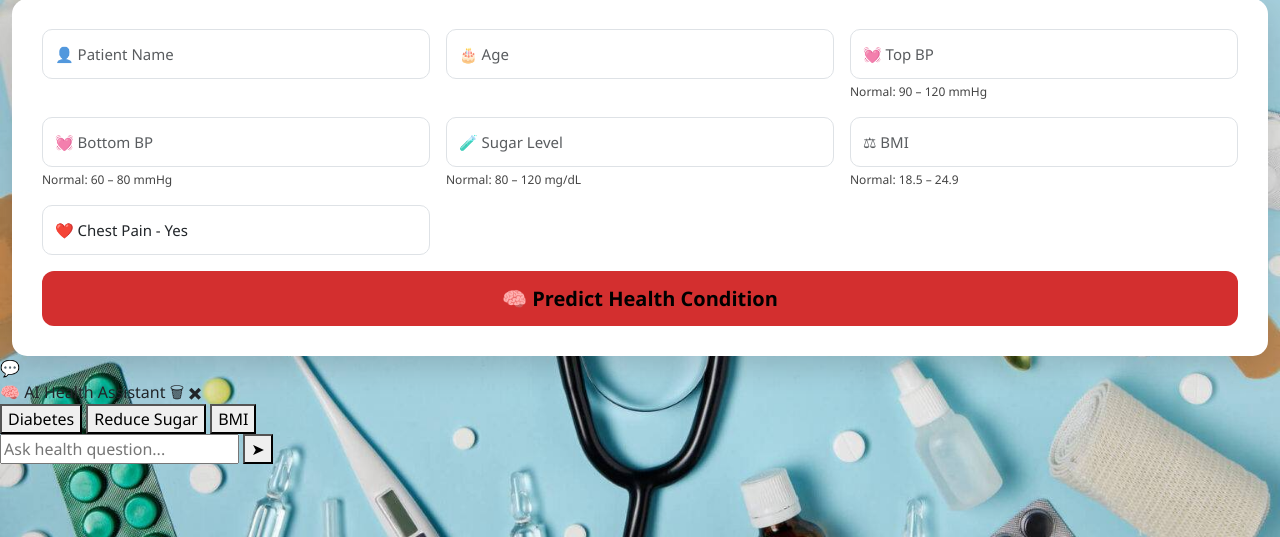
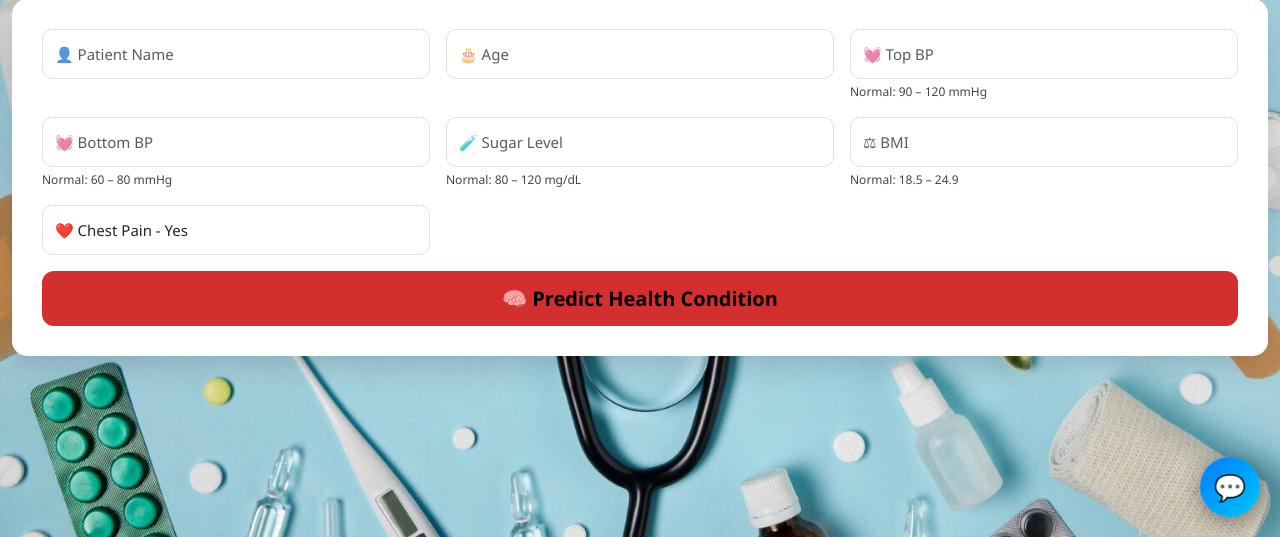
Before and after one commit to Niyastech007/ai-health-diagnosis, a Flask app: page / in a window 1280 px wide. Shown: the part 263-800 px from the top of the page. Run offline with Flask 3, Linux system fonts and the light colour scheme; a user stored in the database is signed in; parts of the project's set-up code (start-up, migrations or seed data) failed here and were passed over.

Commit message:
Update index.html

```diff
--- a/templates/index.html
+++ b/templates/index.html
@@ -344,6 +344,144 @@ display:block;
 font-size:12px;
 margin-top:4px;
 color:#444;
+}
+
+#chat-toggle{
+position:fixed;
+bottom:20px;
+right:20px;
+width:60px;
+height:60px;
+background:linear-gradient(135deg,#007bff,#00c6ff);
+color:white;
+font-size:26px;
+display:flex;
+align-items:center;
+justify-content:center;
+border-radius:50%;
+cursor:pointer;
+box-shadow:0 5px 20px rgba(0,0,0,0.4);
+z-index:999;
+}
+
+#chat-container{
+position:fixed;
+bottom:90px;
+right:20px;
+width:340px;
+height:460px;
+background:white;
+border-radius:20px;
+box-shadow:0 10px 30px rgba(0,0,0,0.4);
+display:none;
+flex-direction:column;
+overflow:hidden;
+z-index:999;
+animation:fadeIn 0.3s ease;
+}
+
+@keyframes fadeIn{
+from{opacity:0;transform:translateY(20px);}
+to{opacity:1;transform:translateY(0);}
+}
+
+.chat-header{
+background:linear-gradient(135deg,#007bff,#00c6ff);
+color:white;
+padding:12px;
+font-weight:bold;
+position:relative;
+}
+
+.close-btn{
+position:absolute;
+right:10px;
+top:10px;
+cursor:pointer;
+}
+
+.clear-btn{
+position:absolute;
+right:40px;
+top:10px;
+cursor:pointer;
+}
+
+.chat-area{
+flex:1;
+padding:10px;
+overflow-y:auto;
+background:#f7f9fc;
+}
+
+.chat-input{
+display:flex;
+border-top:1px solid #ddd;
+}
+
+.chat-input input{
+flex:1;
+border:none;
+padding:12px;
+outline:none;
+}
+
+.chat-input button{
+background:#007bff;
+color:white;
+border:none;
+padding:10px 15px;
+cursor:pointer;
+}
+
+.user-msg{
+text-align:right;
+margin:6px;
+background:#007bff;
+color:white;
+padding:8px;
+border-radius:10px;
+display:inline-block;
+}
+
+.bot-msg{
+text-align:left;
+margin:6px;
+background:#e4e6eb;
+padding:8px;
+border-radius:10px;
+display:inline-block;
+}
+
+/* typing animation */
+.typing{
+font-style:italic;
+opacity:0.7;
+}
+
+/* quick buttons */
+.quick-btns{
+padding:5px;
+display:flex;
+gap:5px;
+flex-wrap:wrap;
+}
+
+.quick-btns button{
+font-size:12px;
+border:none;
+background:#eee;
+padding:5px 8px;
+border-radius:10px;
+cursor:pointer;
+}
+
+/* mobile */
+@media(max-width:768px){
+#chat-container{
+width:90%;
+right:5%;
+}
 }
 
     </style>
```
